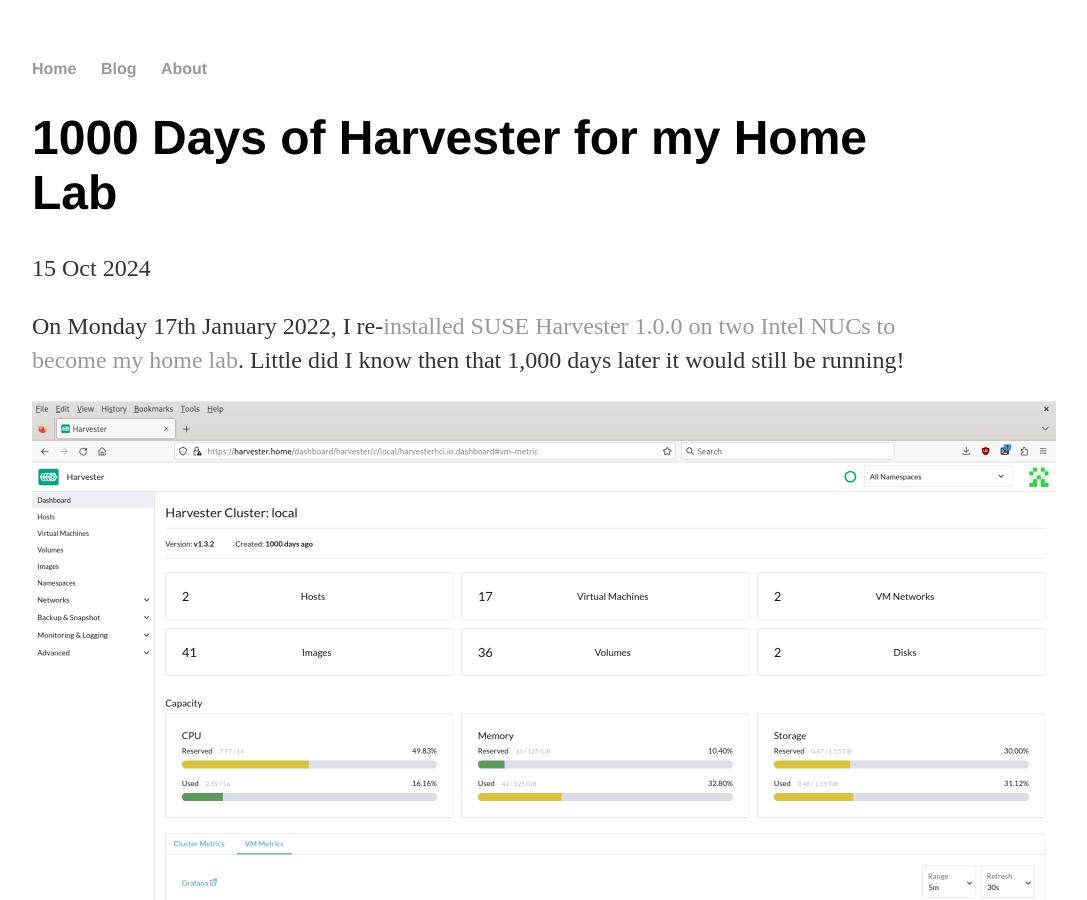
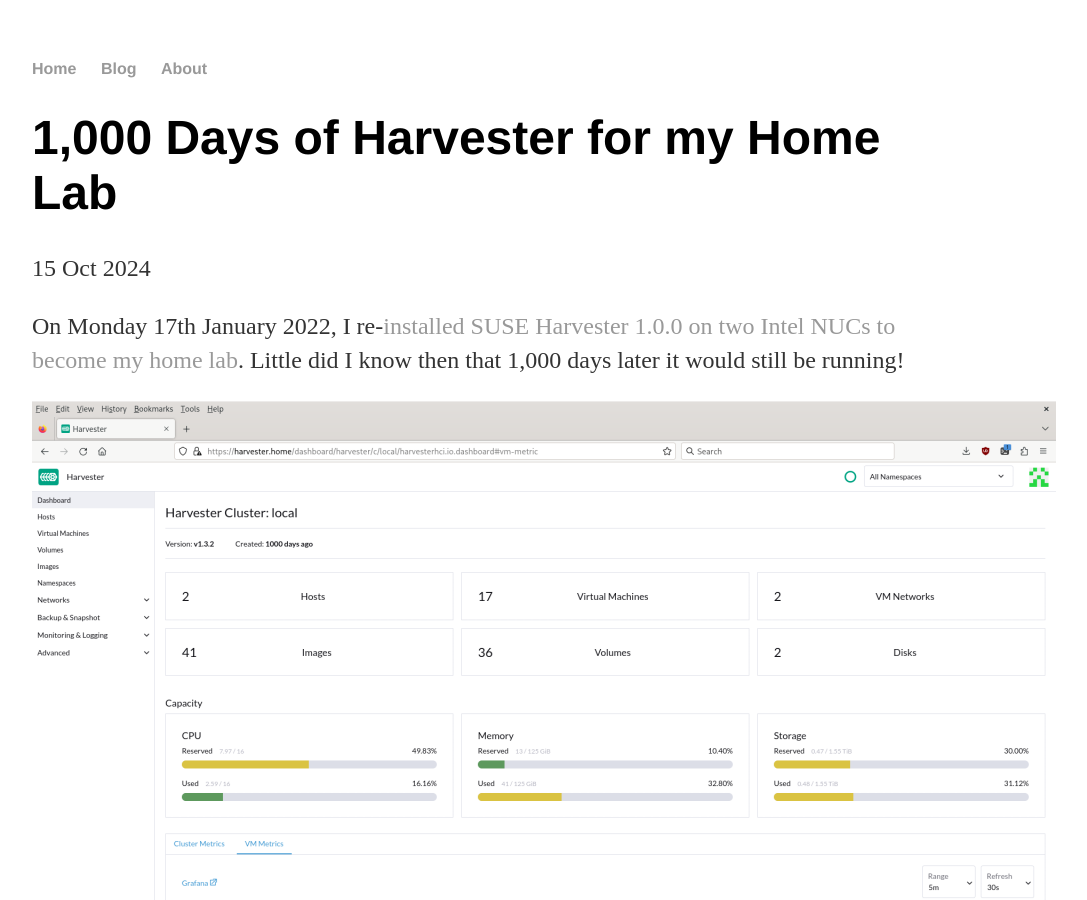
Before and after one commit to simonflood/simonflood.github.io, a Jekyll site: the page built from _posts/2024-10-15-1000-days-of-harvester-for-my-home-lab.md, in a window 1280 px wide and 900 px high. Shown: the whole window, without its empty margins (160-1247 px from the left). Built offline with Jekyll 4.4.1, drawn with Linux system fonts in a browser that asks for light colours.

Commit message:
1,000 Days of Harvester for my Home Lab

```diff
--- a/_posts/2024-10-15-1000-days-of-harvester-for-my-home-lab.md
+++ b/_posts/2024-10-15-1000-days-of-harvester-for-my-home-lab.md
@@ -1,6 +1,6 @@
 ---
 layout: post
-title: "1000 Days of Harvester for my Home Lab"
+title: "1,000 Days of Harvester for my Home Lab"
 date: 2024-10-15
 category: "Home Lab"
 tags: [ harvester, suse, kubernetes ]
```
